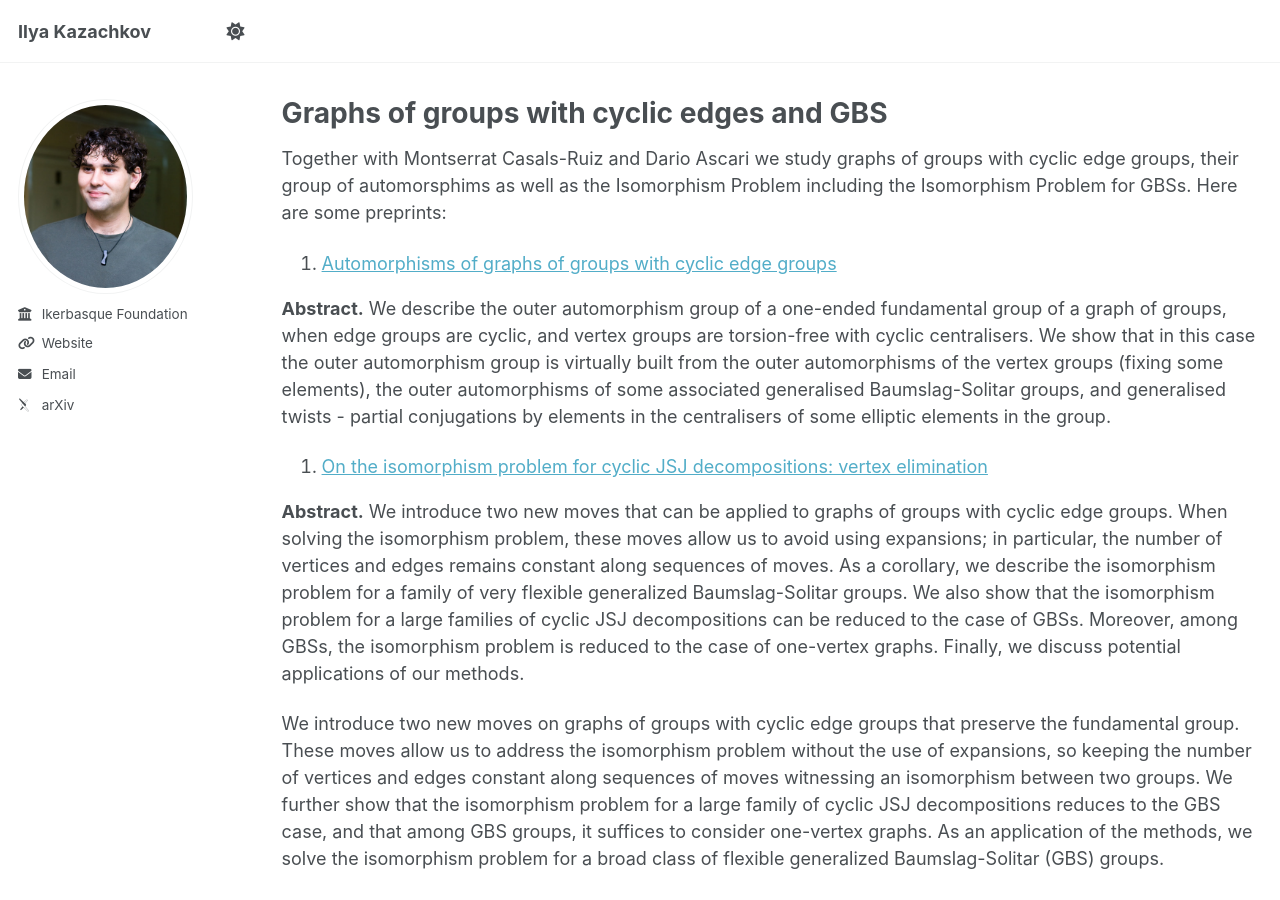
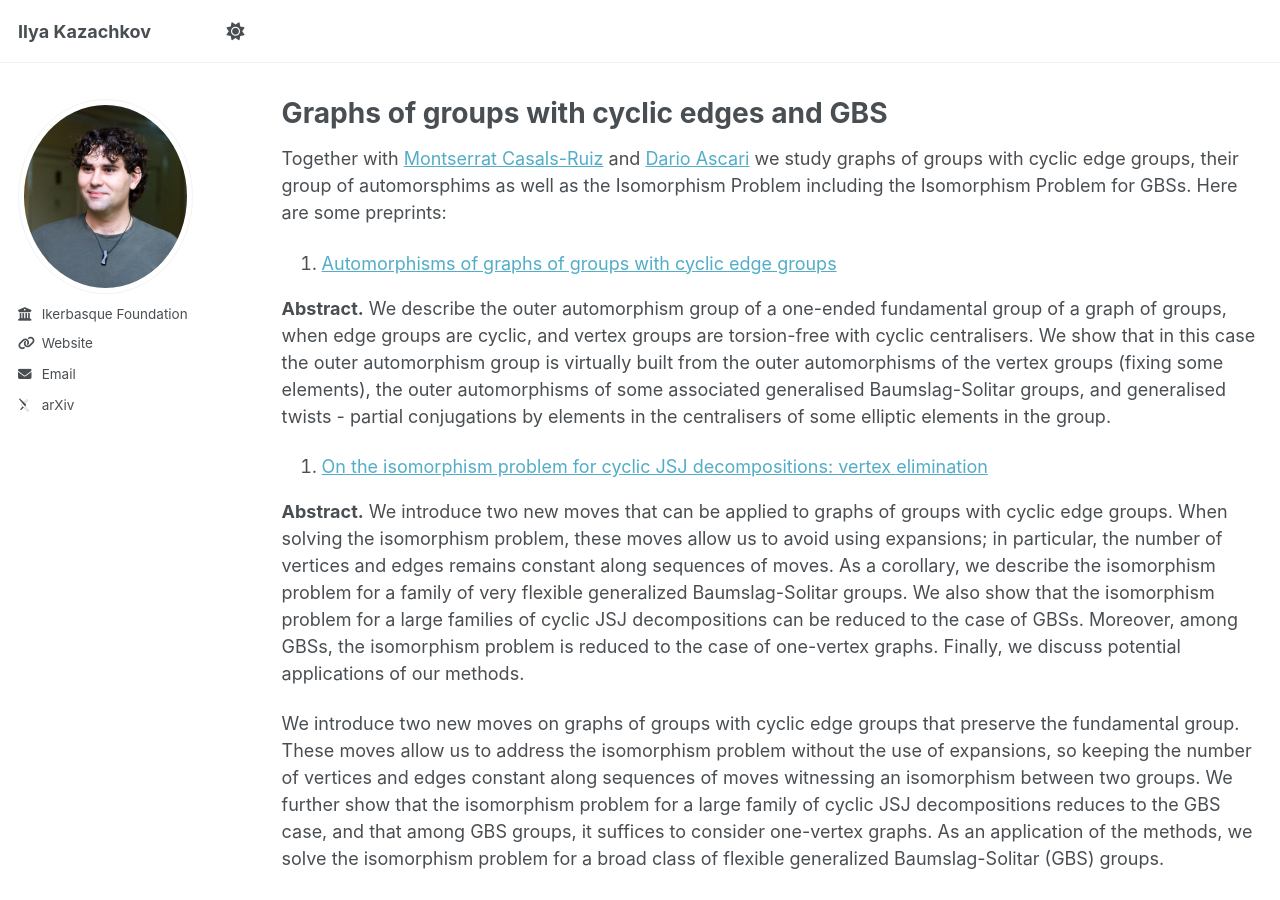
Before and after one commit to ilyakazachkov/ilyakazachkov.github.io, a Jekyll site: the page built from _pages/gbs.md, in a window 1280 px wide and 900 px high. Built offline with Jekyll 4.4.1, drawn with Linux system fonts in a browser that asks for light colours; some web fonts are replaced; part of the change alters nothing that is shown.

Commit message:
Update gbs.md

```diff
--- a/_pages/gbs.md
+++ b/_pages/gbs.md
@@ -9,7 +9,7 @@ redirect_from:
 
 {% include base_path %}
 
-Together with Montserrat Casals-Ruiz and Dario Ascari we study graphs of groups with cyclic edge groups, their group of automorsphims as well as the Isomorphism Problem including the Isomorphism Problem for GBSs. Here are some preprints:
+Together with <a href="https://montsecasals.wixsite.com/montse" target="_blank">Montserrat Casals-Ruiz</a>  and <a href="https://sites.google.com/view/dario-ascari" target="_blank">Dario Ascari</a> we study graphs of groups with cyclic edge groups, their group of automorsphims as well as the Isomorphism Problem including the Isomorphism Problem for GBSs. Here are some preprints:
 
 1.  <a href="http://ilyakazachkov.github.io/files/Automorphisms.pdf" target="_blank">Automorphisms of graphs of groups with cyclic edge groups</a>
 
```
